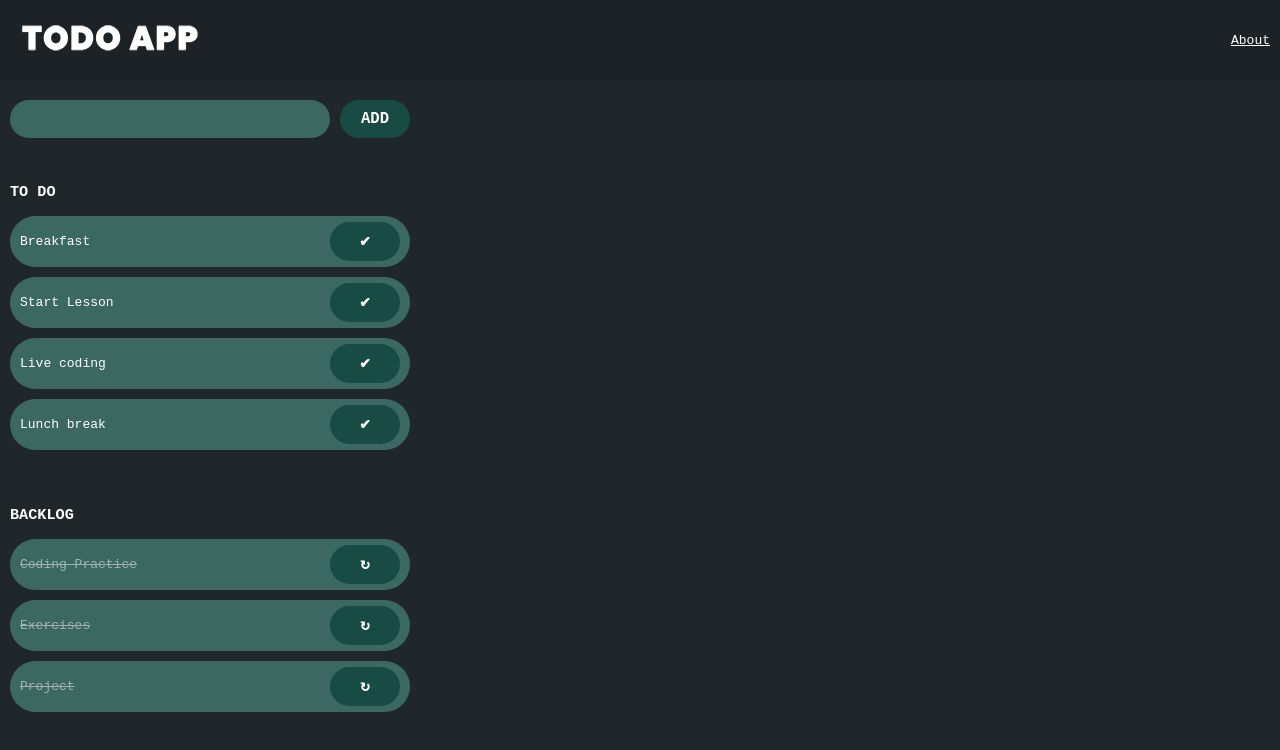
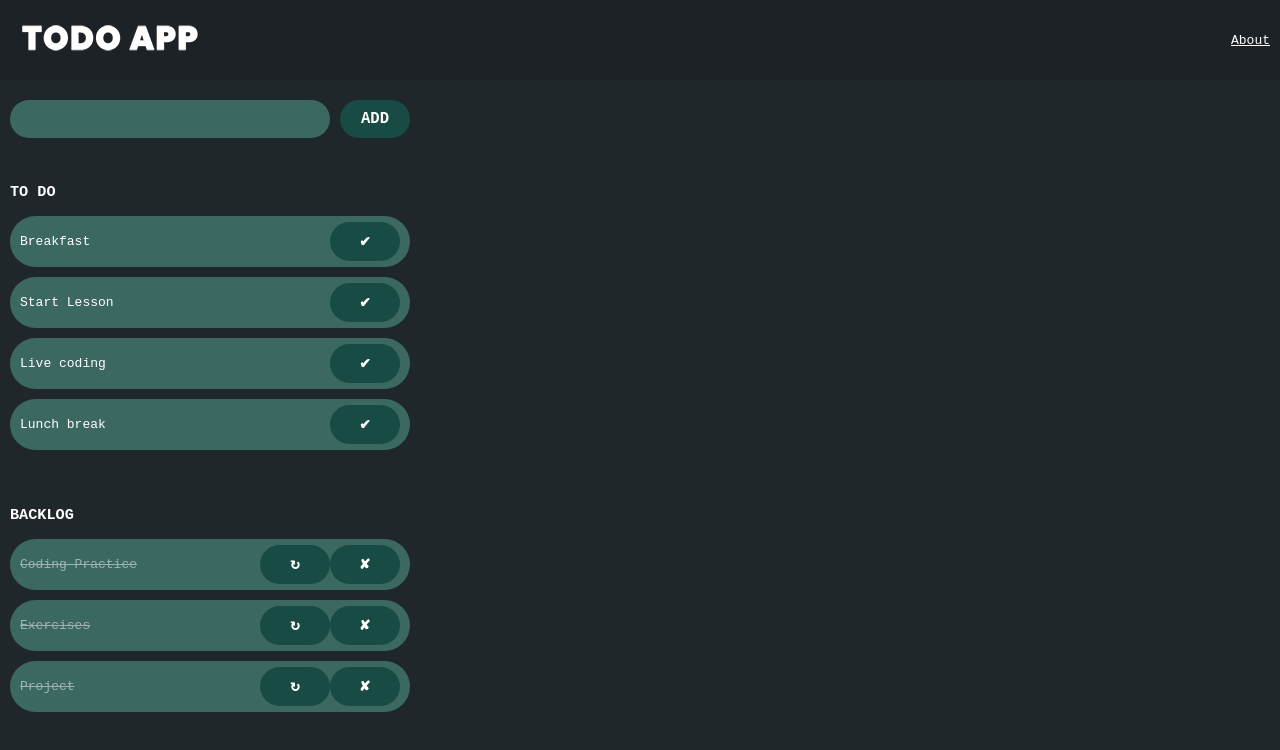
Before and after one commit to FBW32/Browser-Live-Coding, a React (Create React App) app in the folder React/todo-app/: page / in a window 1280 px wide. Shown: the top 750 px of the page. Built offline with nearby package versions, Linux system fonts and the light colour scheme.

Commit message:
installed react-router-dom

```diff
--- a/React/todo-app/package.json
+++ b/React/todo-app/package.json
@@ -9,6 +9,7 @@
     "node-sass": "^4.0.0",
     "react": "^17.0.1",
     "react-dom": "^17.0.1",
+    "react-router-dom": "^5.2.0",
     "react-scripts": "4.0.0",
     "web-vitals": "^0.2.4"
   },
--- a/React/todo-app/src/components/ToDonesContainer.js
+++ b/React/todo-app/src/components/ToDonesContainer.js
@@ -12,6 +12,7 @@ export default function ToDonesContainer({toDones , updateItem}) {
                         <p>{todone.text}</p>
                         <div className="actions">
                             <button className="btn" onClick={()=>updateItem(todone.id)}> &#8635; </button>
+                            <button className="btn" onClick={()=>updateItem(todone.id)}> &#x2718; </button>
                         </div>
                     </div>
                 )
```
Also changed, not shown: 1 other file (tests, documents, lock files or other folders).
